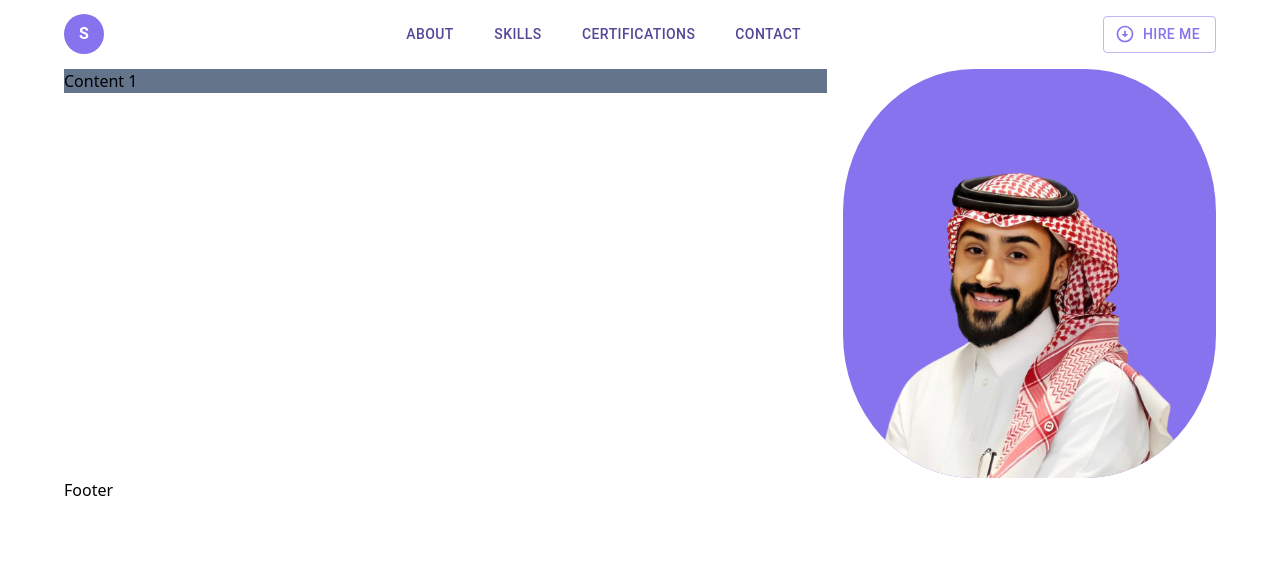
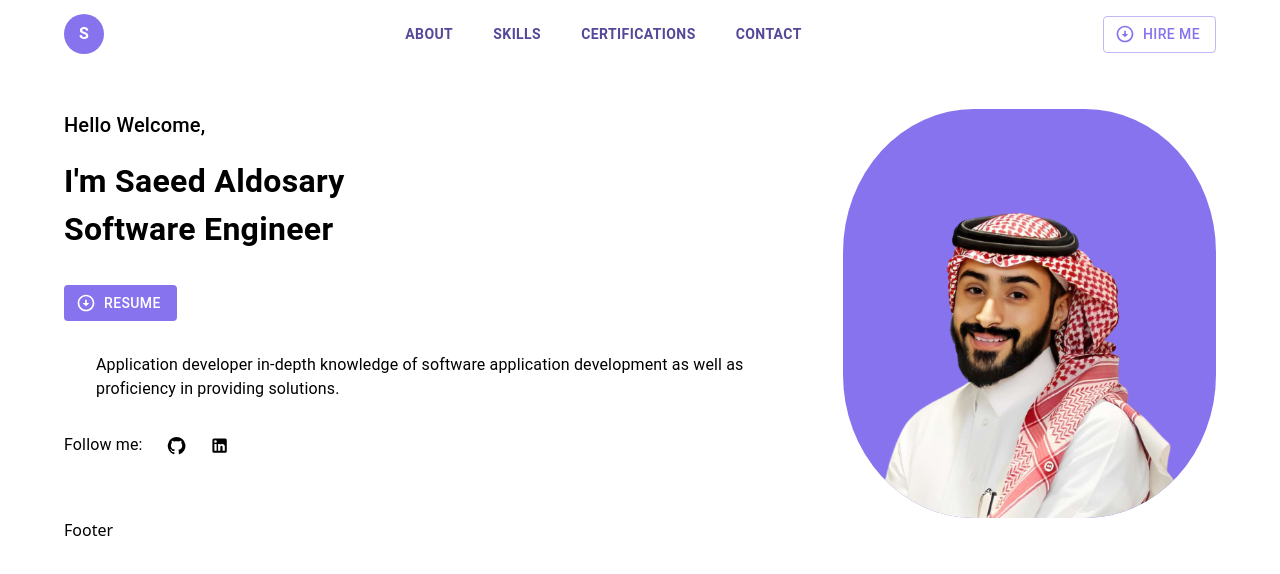
Before and after one commit to saeedmaldosary/react-material-ui-tailwind-portfolio, a React (Create React App) app: page / in a window 1280 px wide. Shown: the top 574 px of the page. Built offline with nearby package versions, Linux system fonts and the light colour scheme.

Commit message:
Create hero component

```diff
--- a/src/components/Header/Header.jsx
+++ b/src/components/Header/Header.jsx
@@ -96,6 +96,7 @@ function Header() {
                   my: 2,
                   color: "secondary.contrastText",
                   display: "block",
+                  fontWeight: "bold",
                 }}
               >
                 {page}
--- a/src/components/UI/Hero.jsx
+++ b/src/components/UI/Hero.jsx
@@ -1,29 +1,112 @@
 import React from "react";
-import { Container, useTheme } from "@mui/material";
+import { Container, useTheme, useMediaQuery } from "@mui/material";
 import Grid from "@mui/material/Grid";
 import Typography from "@mui/material/Typography";
+import Button from "@mui/material/Button";
 import saeedImage from "../../assets/images/Saeed.png";
+import GitHubIcon from "@mui/icons-material/GitHub";
+import LinkedInIcon from "@mui/icons-material/LinkedIn";
+import ArrowCircleDownIcon from "@mui/icons-material/ArrowCircleDown";
 
 const Hero = () => {
   const theme = useTheme();
+  const isMdScreen = useMediaQuery(theme.breakpoints.up("md"));
 
   return (
-    <Container>
+    <Container className="mt-10">
       <Grid container spacing={2}>
         <Grid item md={8} xs={12}>
-          <div className="bg-slate-500">Content 1</div>
+          <div>
+            <Typography
+              sx={{ mb: 2 }}
+              variant={isMdScreen ? "h6" : "body1"}
+              gutterBottom
+            >
+              Hello Welcome,
+            </Typography>
+            <Typography
+              sx={{
+                mb: 0,
+                fontWeight: "bold",
+                fontSize: { xs: "28px", md: "32px" },
+              }}
+              variant="body1"
+              gutterBottom
+            >
+              I'm Saeed Aldosary
+            </Typography>
+            <Typography
+              sx={{
+                fontWeight: "bold",
+                mb: 4,
+                fontSize: { xs: "28px", md: "32px" },
+              }}
+              variant="body1"
+              gutterBottom
+            >
+              Software Engineer
+            </Typography>
+            <Button
+              color="secondary"
+              sx={{ mb: 4, boxShadow: 0, color: "#ffff" }}
+              variant="contained"
+              startIcon={<ArrowCircleDownIcon />}
+            >
+              Resume
+            </Button>
+            <Typography
+              sx={{ mb: 4, ml: 4, mr: 4 }}
+              variant="body1"
+              gutterBottom
+            >
+              Application developer in-depth knowledge of software application
+              development as well as proficiency in providing solutions.
+            </Typography>
+            <Typography variant="body1" gutterBottom>
+              Follow me:
+              <a
+                href="https://github.com/your-username"
+                target="_blank"
+                rel="noopener noreferrer"
+                style={{ textDecoration: "none", color: "inherit" }}
+              >
+                <GitHubIcon
+                  style={{
+                    verticalAlign: "middle",
+                    fontSize: "1.2rem",
+                    marginLeft: "1.5rem",
+                    marginRight: "1.5rem",
+                  }}
+                />
+              </a>
+              <a
+                href="https://linkedin.com/in/your-username"
+                target="_blank"
+                rel="noopener noreferrer"
+                style={{ textDecoration: "none", color: "inherit" }}
+              >
+                <LinkedInIcon
+                  style={{
+                    verticalAlign: "middle",
+                    fontSize: "1.2rem",
+                    marginRight: "0.5rem",
+                  }}
+                />
+              </a>
+            </Typography>
+          </div>
         </Grid>
         <Grid item md={4} xs={12}>
           <div
             style={{
-              backgroundColor: theme.palette.secondary.main, // Access the secondary color from theme
+              backgroundColor: theme.palette.secondary.main,
               borderRadius: "35%",
               overflow: "hidden",
             }}
           >
             <img
               style={{
-                marginTop: "90px", // Adjust the value as needed
+                marginTop: "90px",
               }}
               src={saeedImage}
               alt="Transparent Image"
```
